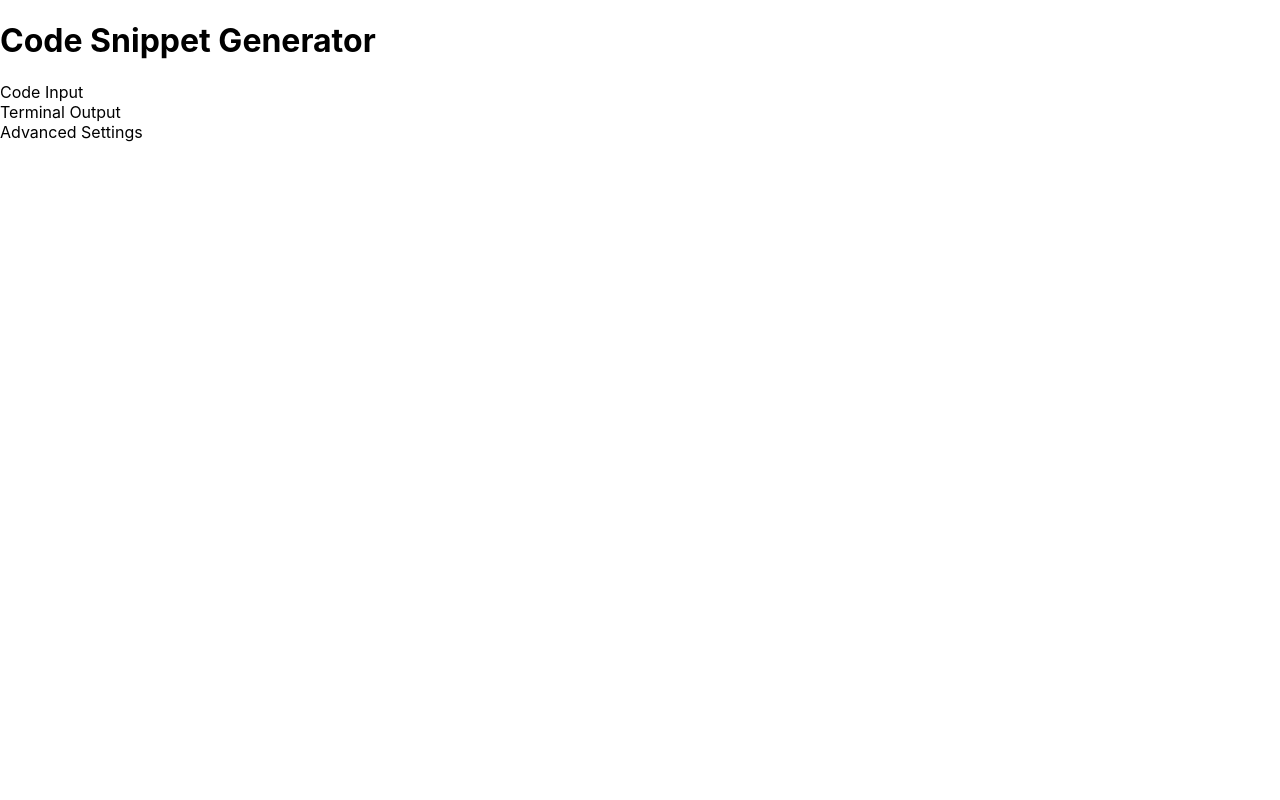
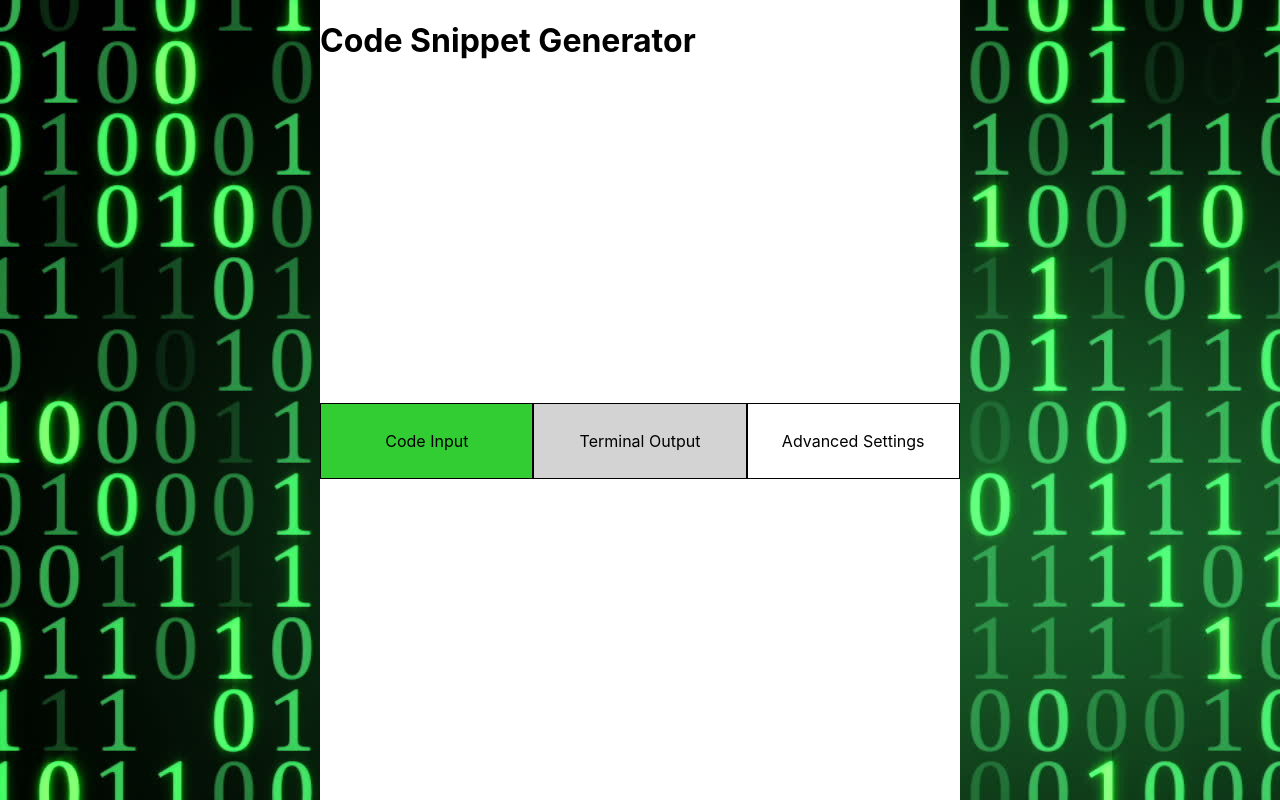
Before and after one commit to dpericich/Terminal-Generator, a React (Create React App) app: page / in a window 1280 px wide. Built offline with nearby package versions, Linux system fonts and the light colour scheme.

Commit message:
reworked css file for new App

```diff
--- a/src/App.css
+++ b/src/App.css
@@ -1,38 +1,61 @@
-.App {
-  text-align: center;
+:root {
+  padding: 0;
+  margin: 0;
+  box-sizing:border-box;
 }
 
-.App-logo {
-  height: 40vmin;
-  pointer-events: none;
+.app-container {
+  display: flex;
+  flex-direction: row;
+  align-items: center;
+  justify-content: center;
+  background-image: url('/public/binary_background.jpeg');
+  width: 100vw;
+  height: 100vh;
 }
 
-@media (prefers-reduced-motion: no-preference) {
-  .App-logo {
-    animation: App-logo-spin infinite 20s linear;
+.display-container {
+  display: flex;
+  flex-direction: column;
+  align-content: center;
+  justify-content: center;
+  background-color: white;
+  width: 50%;
+  height: 100%;
+
+  @media screen and (max-width: 600px) {
+    width: 100%;
   }
 }
 
-.App-header {
-  background-color: #282c34;
-  min-height: 100vh;
+/* ******************** */
+/* Tab Styling */
+/* ******************** */
+.tab-container {
   display: flex;
-  flex-direction: column;
+  flex-direction: row;
+  justify-content: center;
   align-items: center;
-  justify-content: center;
-  font-size: calc(10px + 2vmin);
-  color: white;
+  flex: 1;
+  width: 100%;
 }
 
-.App-link {
-  color: #61dafb;
+.tab {
+  border: 1px solid black;
+  color: black;
+  background-color: white;
+  width: 33%;
+  cursor: pointer;
+  text-align: center;
+  padding: 1.7rem 0;
 }
 
-@keyframes App-logo-spin {
-  from {
-    transform: rotate(0deg);
-  }
-  to {
-    transform: rotate(360deg);
-  }
+.tab-selected {
+  background-color: limegreen;
 }
+
+.tab-disabled {
+  background-color: lightgrey;
+  color: black;
+  cursor: not-allowed;
+}
```
